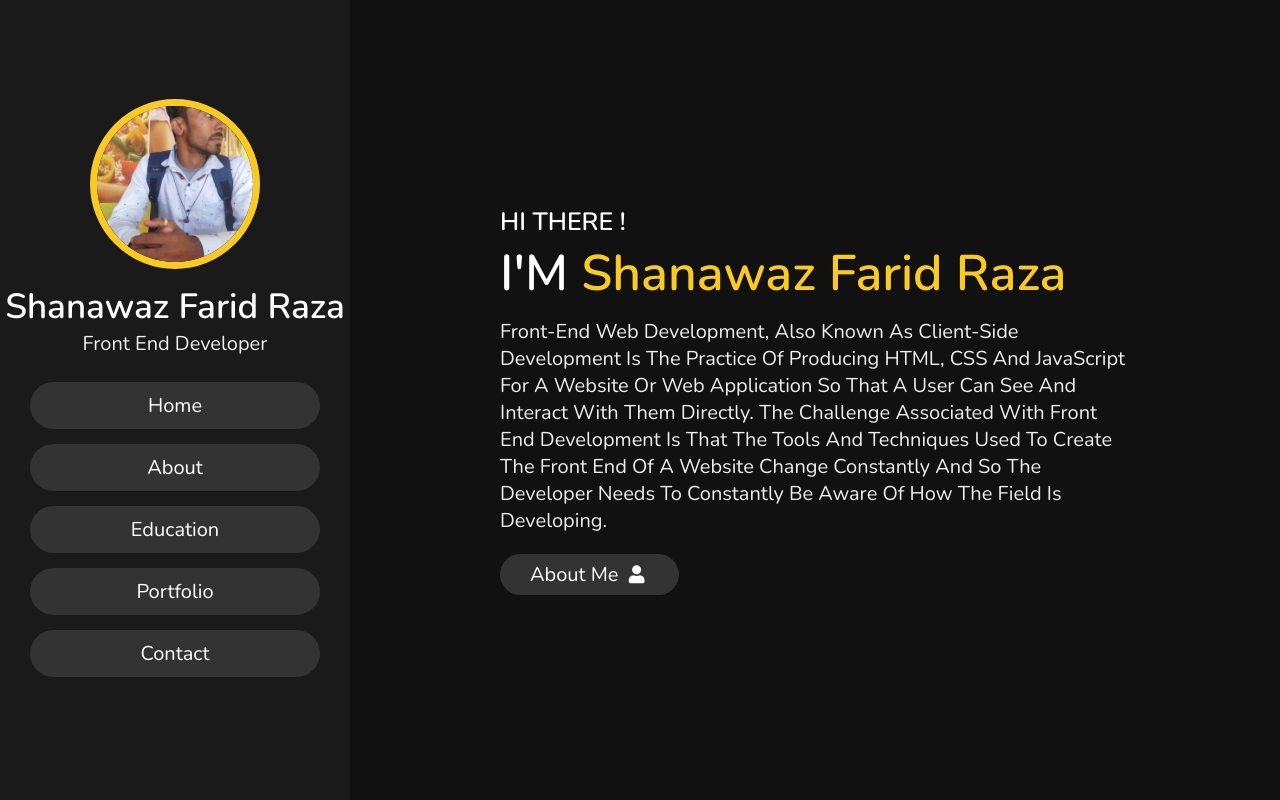
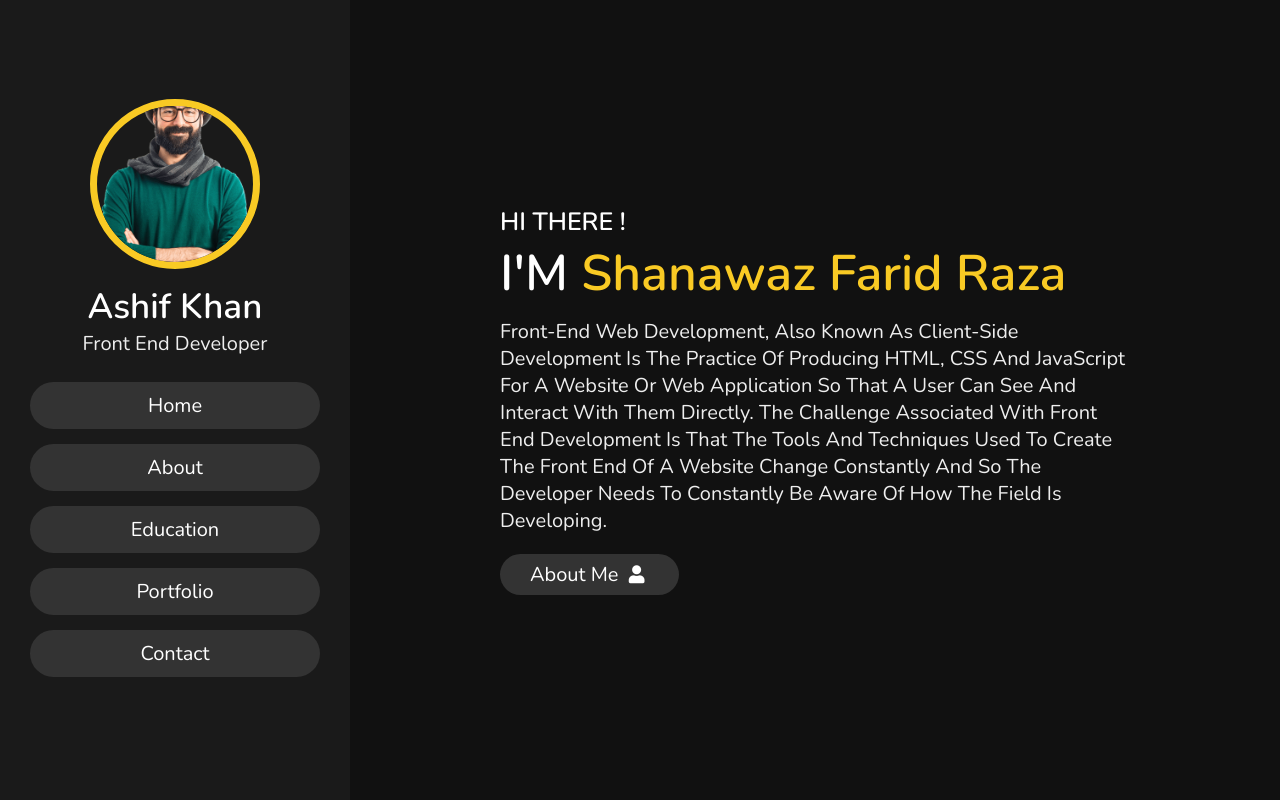
Before and after one commit to MALKA-ANJUM/PORTFOLIO-DEMO, a plain HTML site: page index.html in a window 1280 px wide. Shown: the top 800 px of the page. Drawn offline with nearby package versions, Linux system fonts and the light colour scheme; a script that the page names is missing.

Commit message:
Update index.html

```diff
--- a/index.html
+++ b/index.html
@@ -19,8 +19,8 @@
 <header>
 
     <div class="user">
-        <img src="ME.jpeg" alt="">
-        <h3 class="name">shanawaz farid raza</h3>
+        <img src="bg-1.png" alt="">
+        <h3 class="name">Ashif khan</h3>
         <p class="post">front end developer</p>
     </div>
 
```
